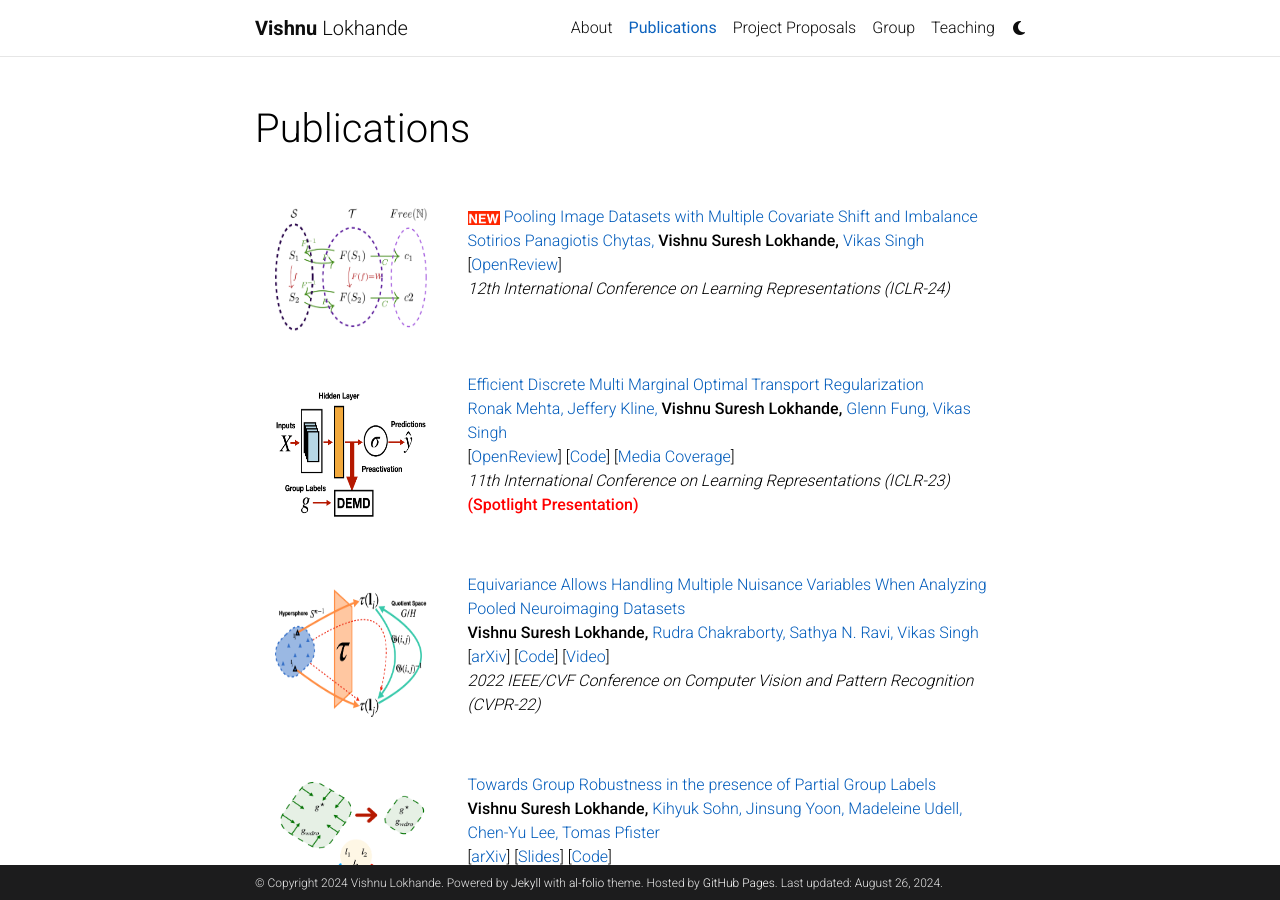
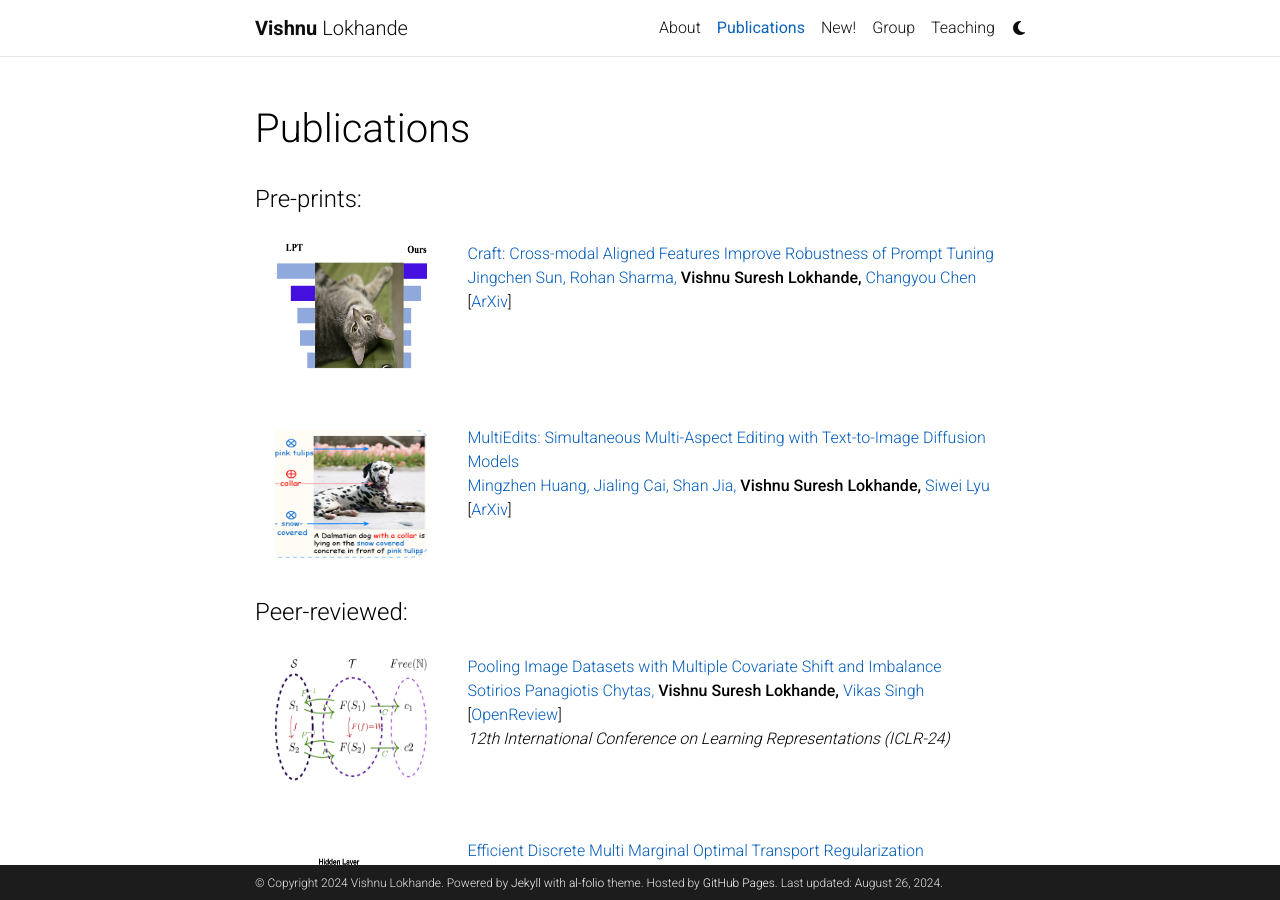
Before and after one commit to vlokhande-ub/vlokhande-ub.github.io, a Jekyll site: the page built from _pages/publications.md, in a window 1280 px wide and 900 px high. Built offline with Jekyll 4.4.1, drawn with Linux system fonts in a browser that asks for light colours; comment, search, counter and statistics services are not loaded; a style sheet for code colours, icons or effects is not loaded.

```diff
--- a/_pages/publications.md
+++ b/_pages/publications.md
@@ -7,8 +7,87 @@ nav: true
 nav_order: 1
 ---
 <!-- _pages/publications.md -->
+
+#### Pre-prints:
+
 <div class="">
+<table width="100%" align="center" border="0" cellspacing="0" cellpadding="20">
+<tr>
+    <td width="25%">
+            <img src='{{ site.baseurl }}/assets/img/projectpics/craft.png' height="128" width="152">
+    </td>
+    <td valign="top" width="75%">
+            <p>
+        <a href="https://arxiv.org/pdf/2407.15894" id>
+    <papertitle> Craft: Cross-modal Aligned Features Improve Robustness of Prompt Tuning </papertitle>
+        </a>
+        <br>
+        <a href="https://jingchensun.github.io/">Jingchen Sun, </a>
+        <a href="https://openreview.net/profile?id=~Rohan_Sharma1">Rohan Sharma, </a>
+        <strong>Vishnu Suresh Lokhande, </strong>
+        <a href="https://cse.buffalo.edu/~changyou/">Changyou Chen</a> <br>
+    [<a href="https://arxiv.org/pdf/2407.15894">ArXiv</a>]
+    <br><br>
+    </p>
+    </td>
+</tr>
+</table>
+</div> <!-- Closing div -->
 
+<div class="">
+<table width="100%" align="center" border="0" cellspacing="0" cellpadding="20">
+<tr>
+    <td width="25%">
+            <img src='{{ site.baseurl }}/assets/img/projectpics/multiedits.png' height="128" width="152">
+    </td>
+    <td valign="top" width="75%">
+            <p>
+        <a href="https://arxiv.org/abs/2406.00985" id>
+    <papertitle> MultiEdits: Simultaneous Multi-Aspect Editing with Text-to-Image Diffusion Models </papertitle>
+        </a>
+        <br>
+        <a href="https://mingzhenhuang.com/">Mingzhen Huang, </a>
+        <a href="https://shanface33.github.io/">Jialing Cai, </a>
+        <a href="https://shanface33.github.io/">Shan Jia, </a>
+        <strong>Vishnu Suresh Lokhande, </strong>
+        <a href="https://cse.buffalo.edu/~siweilyu/">Siwei Lyu</a> <br>
+    [<a href="https://arxiv.org/abs/2406.00985">ArXiv</a>]
+    <br><br>
+    </p>
+    </td>
+</tr>
+</table>
+</div> <!-- Closing div -->
+
+
+
+#### Peer-reviewed:
+
+<div class="">
+<table width="100%" align="center" border="0" cellspacing="0" cellpadding="20">
+<tr>
+    <td width="25%">
+            <img src='{{ site.baseurl }}/assets/img/projectpics/pooling_cat.png' height="128" width="152">
+    </td>
+    <td valign="top" width="75%">
+            <p>
+        <a href="https://openreview.net/pdf?id=2Mo7v69otj" id>
+    <papertitle> Pooling Image Datasets with Multiple Covariate Shift and Imbalance </papertitle>
+        </a>
+        <br>
+        <a href="https://www.linkedin.com/in/sotirios-panagiotis-chytas-53894b164/">Sotirios Panagiotis Chytas, </a>
+        <strong>Vishnu Suresh Lokhande, </strong>
+        <a href="https://www.biostat.wisc.edu/~vsingh/">Vikas Singh </a>  <br>
+    [<a href="https://openreview.net/pdf?id=2Mo7v69otj">OpenReview</a>]
+    <br>
+        <em>12th International Conference on Learning Representations (ICLR-24)  </em> <br>
+    </p>
+    </td>
+</tr>
+</table>
+</div> <!-- Closing div -->
+
+<!--
 <table width="100%" align="center" border="0" cellspacing="0" cellpadding="20">
 <tr>
     <td width="25%">
@@ -31,7 +110,9 @@ nav_order: 1
     </td>
 </tr>
 </table>
+-->
 
+<div class="">
 <table width="100%" align="center" border="0" cellspacing="0" cellpadding="20">
 <tr>
     <td width="25%">
@@ -57,9 +138,10 @@ nav_order: 1
     </td>
 </tr>
 </table>
+</div> <!-- Closing div -->
 
 
-
+<div class="">
 <table width="100%" align="center" border="0" cellspacing="0" cellpadding="20">
 <tr>
     <td width="25%">
@@ -84,8 +166,9 @@ nav_order: 1
     </td>
 </tr>
 </table>
+</div> <!-- Closing div -->
 
-
+<div class="">
 <table width="100%" align="center" border="0" cellspacing="0" cellpadding="20">
 <tr>
     <td width="25%">
@@ -111,7 +194,9 @@ nav_order: 1
     </td>
 </tr>
 </table>
+</div> <!-- Closing div -->
 
+<div class="">
 <table width="100%" align="center" border="0" cellspacing="0" cellpadding="20">
 <tr>
     <td width="25%">
@@ -134,9 +219,9 @@ nav_order: 1
     </td>
 </tr>
 </table>
+</div> <!-- Closing div -->
 
-
-
+<div class="">
 <table width="100%" align="center" border="0" cellspacing="0" cellpadding="20">
 <tr>
     <td width="25%">
@@ -161,7 +246,9 @@ nav_order: 1
         </td>
 </tr>
 </table>
+</div> <!-- Closing div -->
 
+<div class="">
 <table width="100%" align="center" border="0" cellspacing="0" cellpadding="20">
         <tr>
         <td width="25%">
@@ -189,8 +276,9 @@ nav_order: 1
                 </td>
         </tr>
 </table>
+</div> <!-- Closing div -->
 
-
+<div class="">
 <table width="100%" align="center" border="0" cellspacing="0" cellpadding="20">
 <tr>
     <td width="25%">
@@ -211,11 +299,12 @@ nav_order: 1
         [<a href="https://github.com/vsingh-group/ICL/blob/main/slides_AAAI2021.pdf">Slides</a>]<br>
         <em>Thirty-Fifth AAAI Conference on Artificial Intelligence (AAAI-21) </em> <br>
     </p>
-        </td>
+    </td>
 </tr>
-    </table>
+</table>
+</div> <!-- Closing div -->
 
-
+<div class="">
 <table width="100%" align="center" border="0" cellspacing="0" cellpadding="20">
 <tr>
     <td width="25%">
@@ -236,11 +325,13 @@ nav_order: 1
         [<a href="https://github.com/lokhande-vishnu/FairALM">Code</a>]<br>
         <em> 16th European Conference on Computer Vision (ECCV-20) </em> <br>
     </p>
-        </td>
+    </td>
 </tr>
-    </table>
+</table>
+</div> <!-- Closing div -->
 
-    <table width="100%" align="center" border="0" cellspacing="0" cellpadding="20">
+<div class="">
+<table width="100%" align="center" border="0" cellspacing="0" cellpadding="20">
 <tr>
     <td width="25%">
         <img src='{{ site.baseurl }}/assets/img/projectpics/deep_hermites.png' height="94" width="128">
@@ -262,11 +353,13 @@ nav_order: 1
         <em> 2020 IEEE/CVF Conference on Computer Vision and Pattern Recognition (CVPR-20)  </em> <br>
         <em> Also, <strong>Best Student Paper Award</strong> at <a href="https://mmls.cc/">MMLS 2019</a> </em>
     </p>
-        </td>
+    </td>
 </tr>
-    </table>
+</table>
+</div> <!-- Closing div -->
 
-    <table width="100%" align="center" border="0" cellspacing="0" cellpadding="20">
+<div class="">
+<table width="100%" align="center" border="0" cellspacing="0" cellpadding="20">
 <tr>
     <td width="25%">
         <img src='{{ site.baseurl }}/assets/img/projectpics/entity_resolve.png' height="64" width="128">
@@ -286,11 +379,13 @@ nav_order: 1
         [<a href="https://github.com/lokhande-vishnu/EntityResolution/blob/master/slides_AAAI20.pdf">Slides</a>]<br>
         <em> Thirty-Fourth AAAI Conference on Artificial Intelligence (AAAI-20) </em> <br> <strong style="color:red"> (Oral Presentation) </strong> <br>
     </p>
-        </td>
+    </td>
 </tr>
-    </table>
+</table>
+</div> <!-- Closing div -->
 
-    <table width="100%" align="center" border="0" cellspacing="0" cellpadding="20">
+<div class="">
+<table width="100%" align="center" border="0" cellspacing="0" cellpadding="20">
 <tr>
     <td width="25%">
         <img src='{{ site.baseurl }}/assets/img/projectpics/deepcg.png' height="128" width="128">
@@ -310,9 +405,7 @@ nav_order: 1
         <em> Thirty-Third AAAI Conference on Artificial Intelligence (AAAI-19) </em> <br> <strong style="color:red"> (Oral Presentation) </strong> <br>
         <em> Also, <strong>Spotlight Presentation</strong> at <a href="http://midwest-ml.org/2018/">MMLS 2018</a> </em>
     </p>
-        </td>
+    </td>
 </tr>
-    </table>
-
-
-</div>
+</table>
+</div> <!-- Closing div -->
```
Also changed, not shown: _layouts/page_notitle.html (added, +26 -0 lines), _pages/courses/fall2024_cs710.md (added, +25 -0 lines), _pages/group.md (+8 -5 lines), _pages/projectsproposals.md (+37 -6 lines), _pages/teaching.md (+2 -1 lines), assets/img/projectpics/craft.png (added), assets/img/projectpics/multiedits.png (added).
